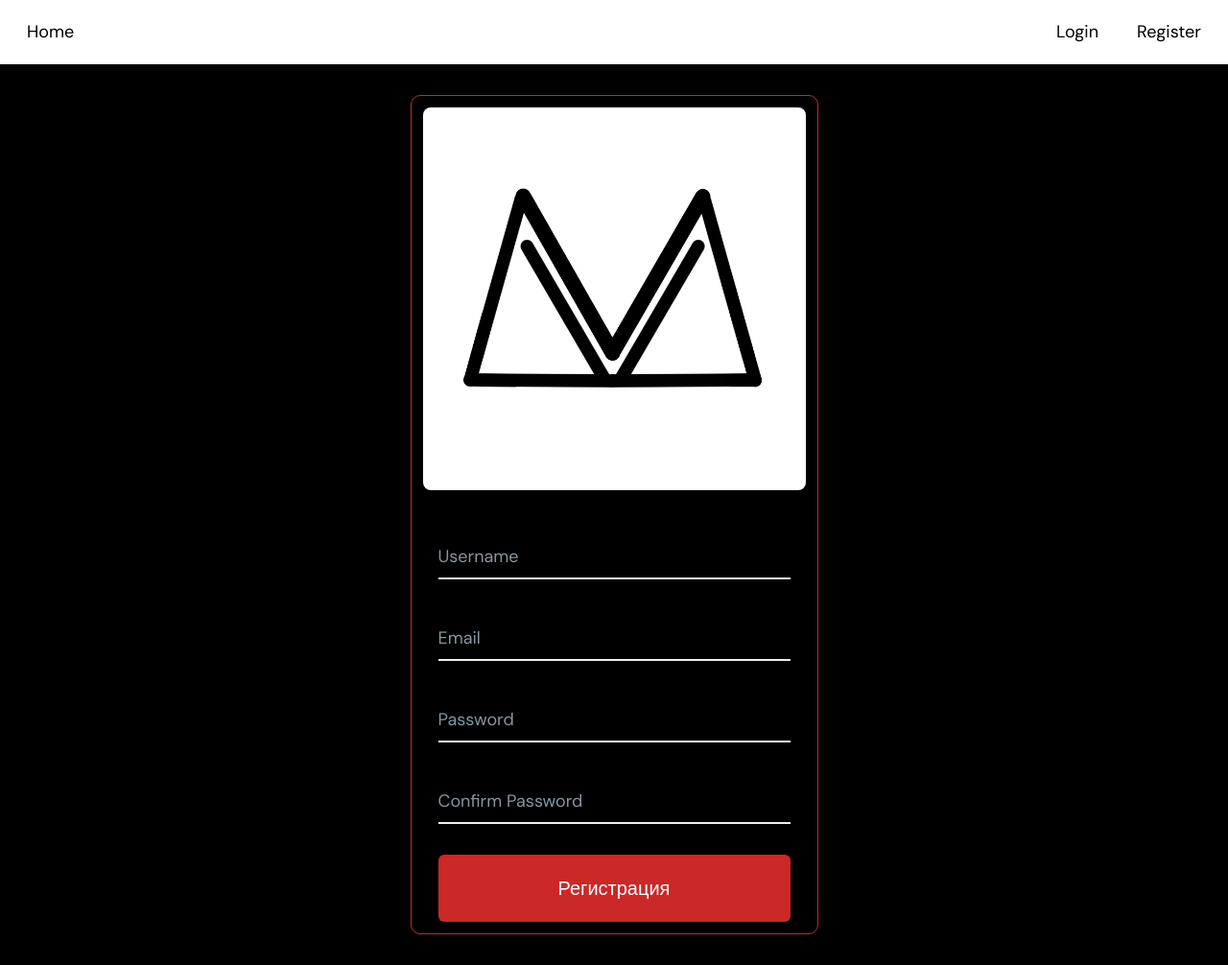
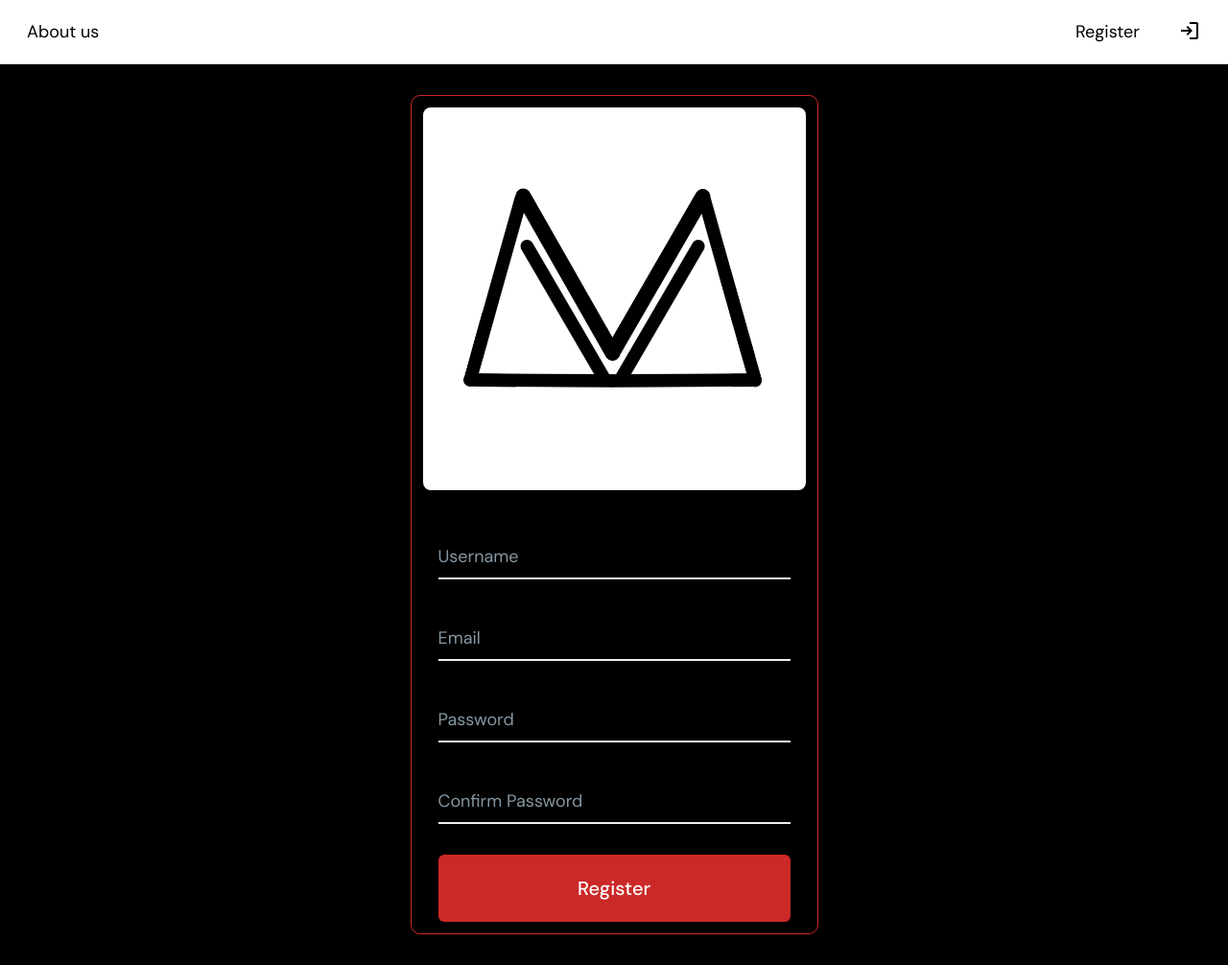
Before and after one commit to werserk/TrueTechHack, a Flask app: page /register in a window 1280 px wide. Shown: the whole page at 96% size. Run offline with Flask 2, Linux system fonts and the light colour scheme.

Commit message:
some icons added

```diff
--- a/static/css/header.css
+++ b/static/css/header.css
@@ -14,23 +14,37 @@ nav {
     overflow: hidden;
 }
 
-nav a {
+nav span {
     color: #000000;
+    margin: 0.25rem;
+    padding: 0.5rem;
+    text-decoration: none;
+}
+
+nav span:hover {
+    background-color: #cb2828;
+    color: white;
+}
+
+nav a:hover {
+    background-color: #cb2828;
+    color: white;
+}
+
+nav .left {
+    color: #000000;
+    float: left;
     margin: 0.25rem;
     padding: 0.5rem 1rem;
     text-decoration: none;
 }
 
-nav a:hover {
-    background-color: #cb2828;
-}
-
-nav a.left {
-    float: left;
-}
-
-nav a.right {
+nav .right {
+    color: #000000;
     float: right;
+    margin: 0.25rem;
+    padding: 0.5rem 1rem;
+    text-decoration: none;
 }
 
 .flash-messages {
--- a/templates/header.html
+++ b/templates/header.html
@@ -9,6 +9,7 @@
           crossorigin="anonymous">
     <link rel="stylesheet" href="/static/css/base.css">
     <link rel="stylesheet" href="/static/css/header.css">
+    <link rel="stylesheet" href="https://fonts.googleapis.com/css2?family=Material+Symbols+Outlined:opsz,wght,FILL,GRAD@40,400,0,-25"/>
     {% block style %}
     {% endblock %}
     <link rel="shortcut icon" href="../static/logo/logo_mini.png">
@@ -17,14 +18,19 @@
 <body>
 <header>
     <nav>
-        <a class="left" href="{{ url_for('home') }}">Home</a>
         {% if current_user.is_authenticated %}
             <a class="left" href="{{ url_for('library') }}">My Videos</a>
             <a class="left" href="{{ url_for('upload') }}">Upload</a>
-            <a class="right" href="{{ url_for('logout') }}">Logout</a>
+            <a href="{{ url_for('logout') }}">
+                <span class="material-symbols-outlined right">logout</span>
+            </a>
+            {#            <span class="material-symbols-outlined right">settings</span>#}
         {% else %}
+            <a class="left" href="{{ url_for('home') }}">About us</a>
+            <a href="{{ url_for('login') }}">
+                <span class="material-symbols-outlined right">login</span>
+            </a>
             <a class="right" href="{{ url_for('register') }}">Register</a>
-            <a class="right" href="{{ url_for('login') }}">Login</a>
         {% endif %}
     </nav>
 </header>
--- a/templates/login.html
+++ b/templates/login.html
@@ -25,7 +25,7 @@
                 <label for="password" class="input-label">Password</label>
             </div>
             <div class="action">
-                <button type="submit" class="action-button">Войти</button>
+                <button type="submit" class="action-button">Login</button>
             </div>
         </form>
     </div>
--- a/templates/register.html
+++ b/templates/register.html
@@ -39,7 +39,7 @@
                 <label for="password_confirm" class="input-label">Confirm Password</label>
             </div>
             <div class="action">
-                <button type="submit" class="action-button">Регистрация</button>
+                <button type="submit" class="action-button">Register</button>
             </div>
         </form>
     </div>
```
Also changed, not shown: templates/player.html (+6 -2 lines).
